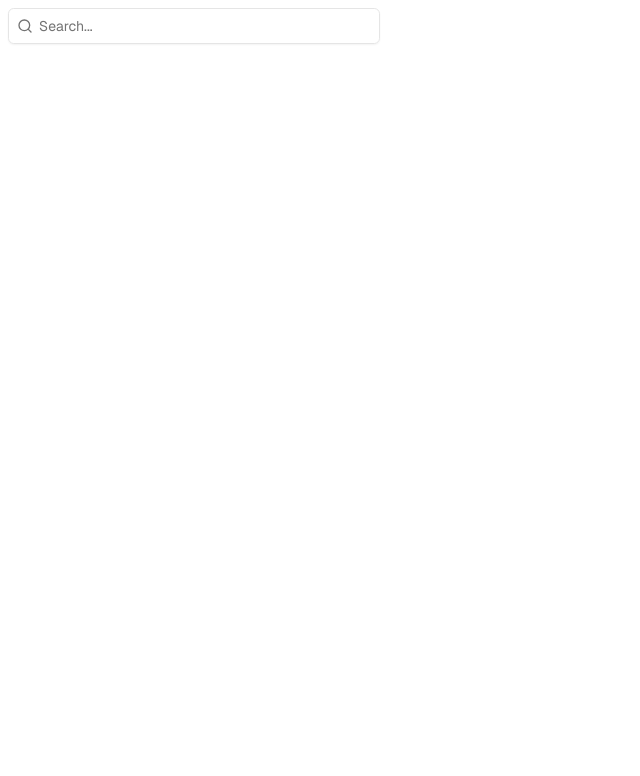
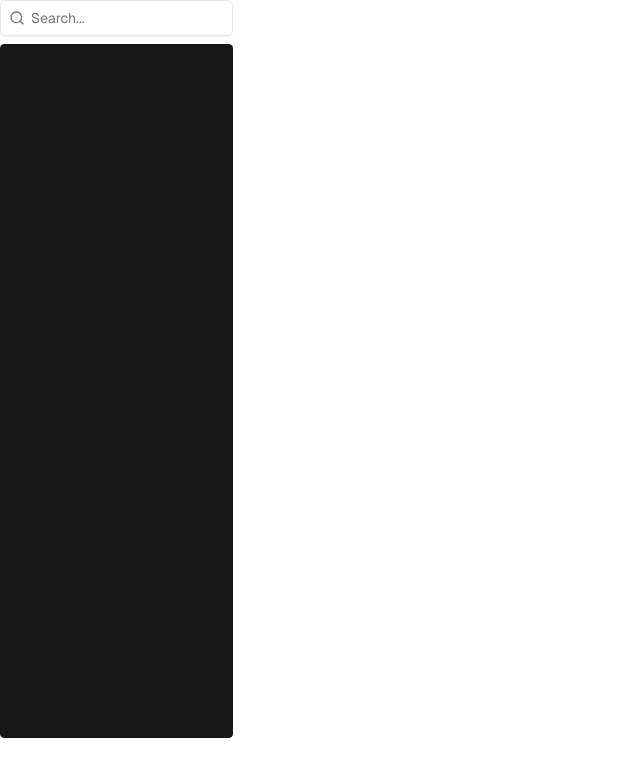
Before and after one commit to BlastyTheDev/bazaar-tracker, a Next.js app: page / in a window 1280 px wide. Shown: the top 776 px of the page, without its empty margins (0-640 px from the left). Built offline with nearby package versions, Linux system fonts and the light colour scheme.

Commit message:
Integrate item list into grid

```diff
--- a/app/ui/itemlist.tsx
+++ b/app/ui/itemlist.tsx
@@ -9,17 +9,15 @@ import { Search } from "lucide-react"
 
 export default function ItemList() {
   return (
-    <div className="flex flex-col fixed h-screen top-0 py-2 w-96 overflow-hidden">
-      <InputGroup className="ml-2 mb-2 shrink-0 max-w-93">
+    <div className="col-span-1 flex h-[calc(100vh-3.85rem)] flex-col overflow-hidden">
+      <InputGroup className="mb-2">
         <InputGroupInput placeholder="Search..." />
         <InputGroupAddon>
           <Search />
         </InputGroupAddon>
-        <InputGroupAddon align={"inline-end"}></InputGroupAddon>
       </InputGroup>
-      <ScrollArea className="ml-2 mr-1 flex-1 min-h-0">
-        <ItemGroup className="gap-2">
-        </ItemGroup>
+      <ScrollArea className="flex-1 overflow-auto rounded-sm bg-neutral-900">
+        <ItemGroup className="gap-2"></ItemGroup>
       </ScrollArea>
     </div>
   )
```
